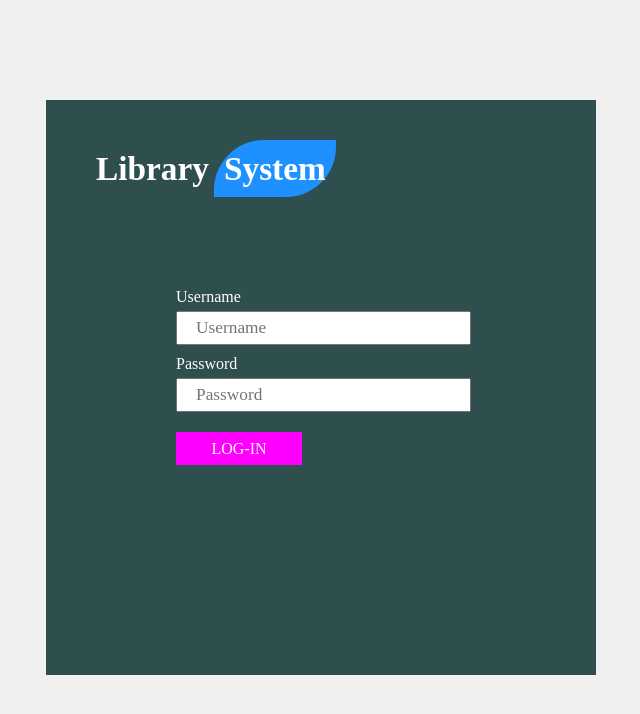
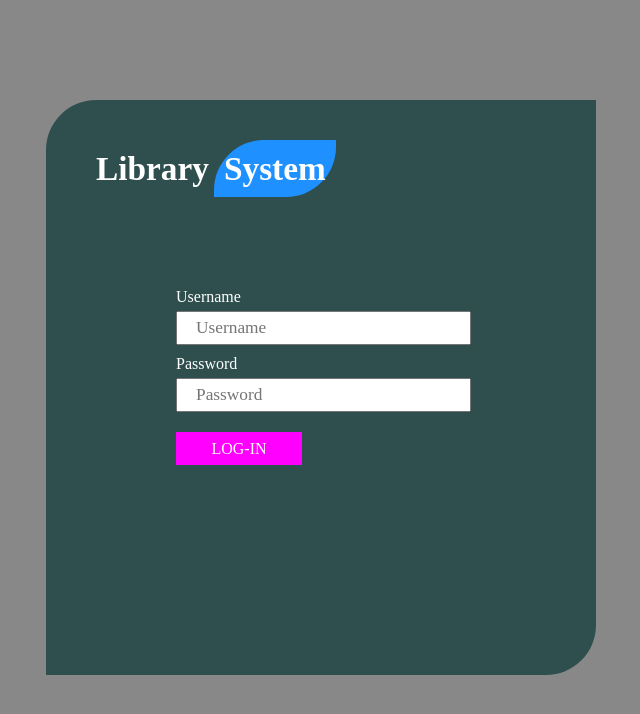
Before and after one commit to dequilla3/Library-System-Project, a PHP site: page /login-form.php in a window 1280 px wide. Shown: the top 714 px of the page, without its empty margins (402-1042 px from the left). Run offline with PHP 8.4, Linux system fonts and the light colour scheme.

Commit message:
New loginform design

```diff
--- a/css/style.css
+++ b/css/style.css
@@ -4,7 +4,7 @@
 	text-decoration: none;
 }
 body{
-	background: #F0F0F0;
+	background: #888888;
 }
 .login-form{
 	padding-top:50px;
@@ -16,6 +16,8 @@ body{
 	margin-left: 35%;
 	margin-right: 50%;
 	margin-top: 100px;
+	border-bottom-right-radius: 50px;
+	border-top-left-radius: 50px;
 }
 
 .login-form .title-line{
```
